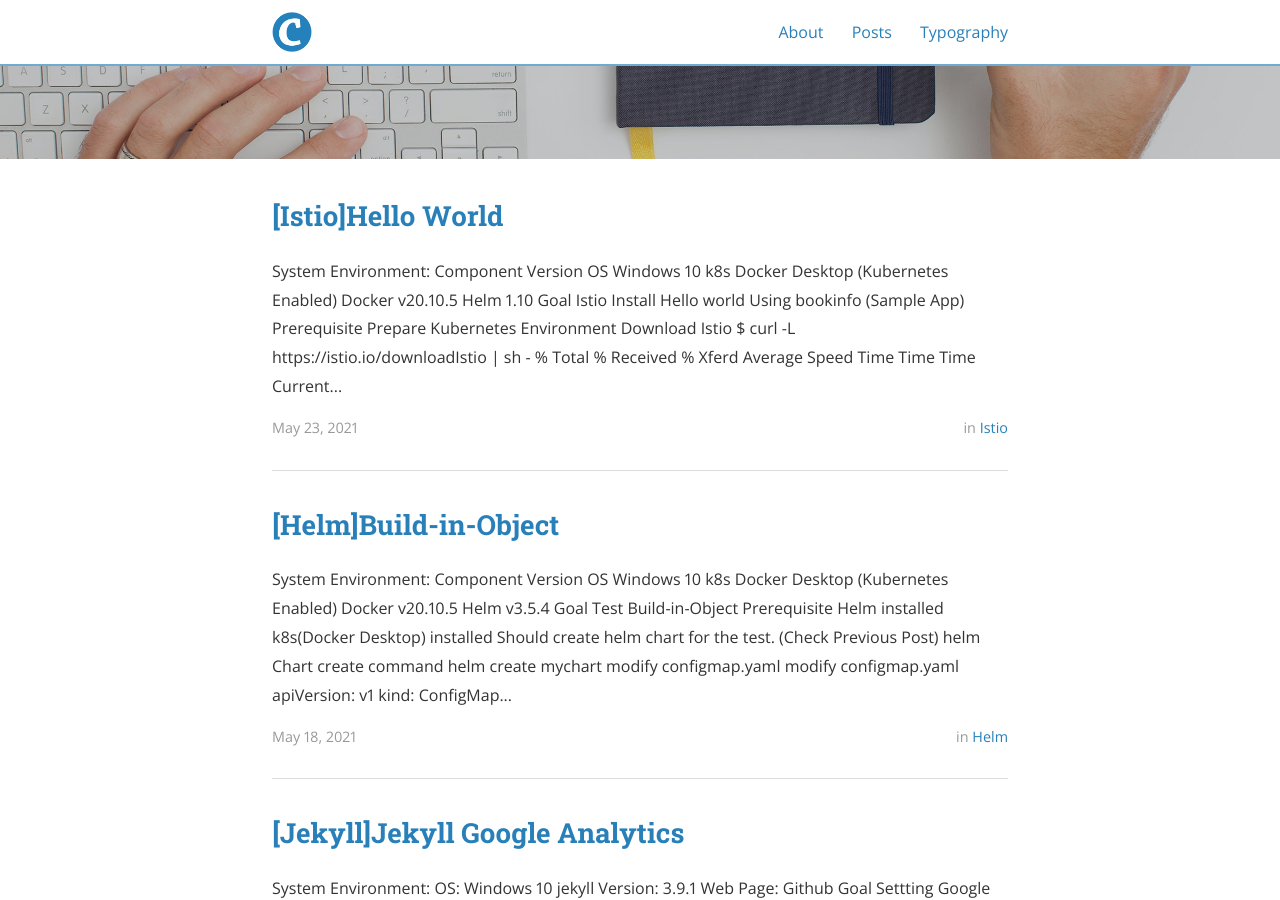
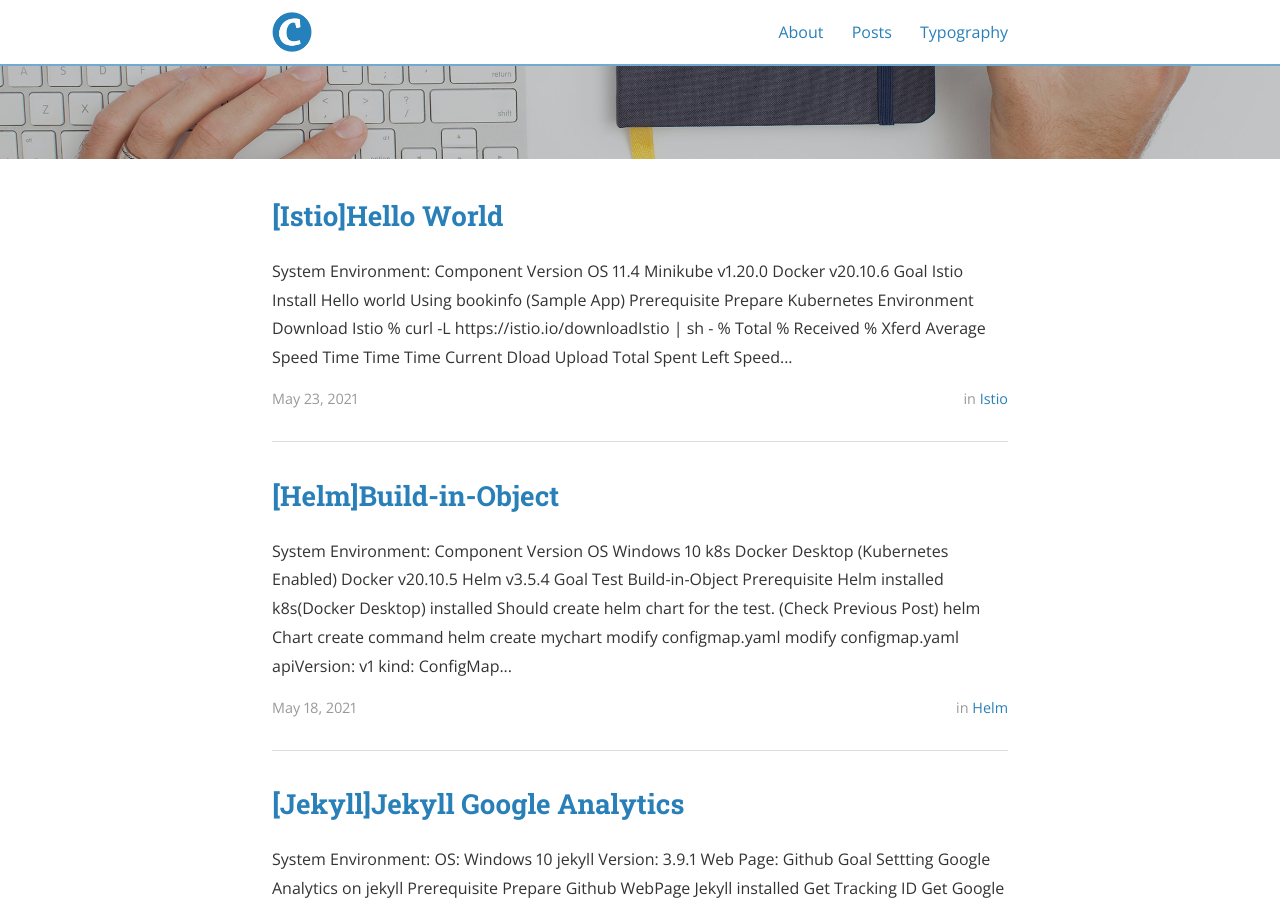
Before and after one commit to rhsoddld/rhsoddld.github.io, a Jekyll site: the page built from index.html, in a window 1280 px wide and 900 px high, scrolled down 346 px. Built offline with Jekyll 4.4.1, drawn with Linux system fonts in a browser that asks for light colours; nearby versions of some CDN libraries; the list of posts is cut into pages by our own code; part of the change alters nothing that is shown.

Commit message:
modify istio
modify istio

```diff
--- a/_posts/2021-05-23-istio_1.md
+++ b/_posts/2021-05-23-istio_1.md
@@ -10,10 +10,9 @@ categories: Istio
 
 |  Component  |  Version  |
 | ---- | ---- |
-|  OS  |  Windows 10  |
-|  k8s  |  Docker Desktop <br>(Kubernetes Enabled)  |
-|  Docker  |  v20.10.5  |
-|  Helm  |  1.10  |
+|  OS  |  11.4  |
+|  Minikube  |  v1.20.0  |
+|  Docker  |  v20.10.6  |
 
 
 
@@ -25,13 +24,13 @@ categories: Istio
   Prepare Kubernetes Environment
 
 ## Download Istio
-	$ curl -L https://istio.io/downloadIstio | sh -
-	  % Total    % Received % Xferd  Average Speed   Time    Time     Time  Current
-	                                 Dload  Upload   Total   Spent    Left  Speed
-	100   102  100   102    0     0    188      0 --:--:-- --:--:-- --:--:--   188
-	100  4573  100  4573    0     0   4773      0 --:--:-- --:--:-- --:--:-- 17793
+	% curl -L https://istio.io/downloadIstio | sh -
+	% Total    % Received % Xferd  Average Speed   Time    Time     Time  Current
+									Dload  Upload   Total   Spent    Left  Speed
+	100   102  100   102    0     0     86      0  0:00:01  0:00:01 --:--:--    86
+	100  4573  100  4573    0     0   3073      0  0:00:01  0:00:01 --:--:--  457k
 
-	Downloading istio-1.10.0 from https://github.com/istio/istio/releases/download/1.10.0/istio-1.10.0-linux-amd64.tar.gz ...
+	Downloading istio-1.10.0 from https://github.com/istio/istio/releases/download/1.10.0/istio-1.10.0-osx.tar.gz ...
 
 	Istio 1.10.0 Download Complete!
 
@@ -41,18 +40,24 @@ categories: Istio
 	See https://istio.io/latest/docs/setup/install/ to add Istio to your Kubernetes cluster.
 
 	To configure the istioctl client tool for your workstation,
-	add the /home/lee/istio-1.10.0/bin directory to your environment path variable with:
-	         export PATH="$PATH:/home/lee/istio-1.10.0/bin"
+	add the /Users/Alvin/Desktop/istio/istio-1.10.0/bin directory to your environment path variable with:
+		export PATH="$PATH:/Users/Alvin/Desktop/istio/istio-1.10.0/bin"
 
 	Begin the Istio pre-installation check by running:
-	         istioctl x precheck
+		istioctl x precheck
 
 	Need more information? Visit https://istio.io/latest/docs/setup/install/
 
 ## Add Istio command path
-	$ pwd
-	/home/lee/istio-1.10.0
-	$  export PATH=$PWD/bin:$PATH
+	% ls
+	istio-1.10.0
+
+	% cd istio-1.10.0
+
+	% pwd
+	/Users/Alvin/Desktop/istio/istio-1.10.0
+
+	% export PATH=$PWD/bin:$PATH
 
 ## Version Check
 	$ istioctl version
@@ -60,37 +65,35 @@ categories: Istio
 	1.10.0
 
 ## Install Istio (Demo Profile)
-	$ istioctl install --set profile=demo -y
-	Detected that your cluster does not support third party JWT authentication. Falling back to less secure first party JWT. See https://istio.io/v1.10/docs/ops/best-practices/security/#configure-third-party-service-account-tokens for details.
-	! values.global.jwtPolicy is deprecated; use Values.global.jwtPolicy=third-party-jwt. See http://istio.io/latest/docs/ops/best-practices/security/#configure-third-party-service-account-tokens for more information instead
+	% istioctl install --set profile=demo -y
 	✔ Istio core installed
 	✔ Istiod installed
 	✔ Ingress gateways installed
 	✔ Egress gateways installed
-	✔ Installation complete                                                                                                                                      Thank you for installing Istio 1.10.  Please take a few minutes to tell us about your install/upgrade experience!  https://forms.gle/KjkrDnMPByq7akrYA
+	✔ Installation complete Thank you for installing Istio 1.10.  Please take a few minutes to tell us about your install/upgrade experience!  https://forms.gle/KjkrDnMPByq7akrYA%
 
 
 ## Check Istio
-	$ kubectl get namespaces
+	% kubectl get namespaces
 	NAME              STATUS   AGE
-	default           Active   11d
-	istio-system      Active   3m47s
-	kube-node-lease   Active   11d
-	kube-public       Active   11d
-	kube-system       Active   11d
+	default           Active   4d
+	istio-system      Active   119s
+	kube-node-lease   Active   4d
+	kube-public       Active   4d
+	kube-system       Active   4d
 
-	$ kubectl get pods --namespace=istio-system
-	NAME                                   READY   STATUS    RESTARTS   AGE
-	istio-egressgateway-757584858-qtb9l    1/1     Running   0          2m44s
-	istio-ingressgateway-cf4f68b6d-46b76   1/1     Running   0          2m44s
-	istiod-6c5f5698d-dml76                 1/1     Running   0          4m30s
+	% kubectl get pods --namespace=istio-system
+	NAME                                    READY   STATUS    RESTARTS   AGE
+	istio-egressgateway-585f7668fc-cvrbx    1/1     Running   0          113s
+	istio-ingressgateway-8657768d87-cv7xf   1/1     Running   0          113s
+	istiod-56874696b5-scwnb                 1/1     Running   0          2m1s
 
 ## Enable Sidecar Proxy (in default namespace)
 	$ kubectl label namespace default istio-injection=enabled
 	namespace/default labeled
 
 ## Deploy Sample Application (Bookinfo)
-	$ kubectl apply -f samples/bookinfo/platform/kube/bookinfo.yaml
+	% kubectl apply -f samples/bookinfo/platform/kube/bookinfo.yaml
 	service/details created
 	serviceaccount/bookinfo-details created
 	deployment.apps/details-v1 created
@@ -106,91 +109,119 @@ categories: Istio
 	serviceaccount/bookinfo-productpage created
 	deployment.apps/productpage-v1 created
 
-	$ kubectl get services
+	% kubectl get services
 	NAME          TYPE        CLUSTER-IP       EXTERNAL-IP   PORT(S)    AGE
-	details       ClusterIP   10.109.137.98    <none>        9080/TCP   21s
-	kubernetes    ClusterIP   10.96.0.1        <none>        443/TCP    11d
-	productpage   ClusterIP   10.101.88.99     <none>        9080/TCP   20s
-	ratings       ClusterIP   10.102.196.134   <none>        9080/TCP   21s
-	reviews       ClusterIP   10.100.191.88    <none>        9080/TCP   20s
+	details       ClusterIP   10.105.145.225   <none>        9080/TCP   23s
+	kubernetes    ClusterIP   10.96.0.1        <none>        443/TCP    4d
+	productpage   ClusterIP   10.107.102.111   <none>        9080/TCP   22s
+	ratings       ClusterIP   10.97.83.29      <none>        9080/TCP   23s
+	reviews       ClusterIP   10.111.208.218   <none>        9080/TCP   23s
 
-	$ kubectl get pods
+	% kubectl get pods
 	NAME                              READY   STATUS    RESTARTS   AGE
-	details-v1-79f774bdb9-c7xbg       2/2     Running   0          9m8s
-	productpage-v1-6b746f74dc-bcg4q   2/2     Running   0          9m6s
-	ratings-v1-b6994bb9-vpmll         2/2     Running   0          9m7s
-	reviews-v1-545db77b95-jqvvp       2/2     Running   0          9m6s
-	reviews-v2-7bf8c9648f-fqpmj       2/2     Running   0          9m7s
-	reviews-v3-84779c7bbc-t26wd       2/2     Running   0          9m7s
+	details-v1-79f774bdb9-4td7d       2/2     Running   0          32s
+	productpage-v1-6b746f74dc-wllxp   2/2     Running   0          32s
+	ratings-v1-b6994bb9-tqtzx         2/2     Running   0          32s
+	reviews-v1-545db77b95-24fmp       2/2     Running   0          31s
+	reviews-v2-7bf8c9648f-hcc88       2/2     Running   0          32s
+	reviews-v3-84779c7bbc-vwf6t       2/2     Running   0          32s
 
-## Access Test
-	$ kubectl get pod -l app=ratings -o jsonpath='{.items[0].metadata.name}'
-	ratings-v1-b6994bb9-vpmll
+## Access Test from the command line
+	% kubectl get pod -l app=ratings -o jsonpath='{.items[0].metadata.name}'
+	ratings-v1-b6994bb9-tqtzx%
 
-	$ kubectl exec "$(kubectl get pod -l app=ratings -o jsonpath='{.items[0].metadata.name}')" -c ratings -- curl -sS productpage:9080/productpage | grep -o "<title>.*</title>"
+	% kubectl exec "$(kubectl get pod -l app=ratings -o jsonpath='{.items[0].metadata.name}')" -c ratings -- curl -sS productpage:9080/productpage | grep -o "<title>.*</title>"
 	<title>Simple Bookstore App</title>
+
+
+
+## deploy istio gateway for sample app
+	% kubectl apply -f samples/bookinfo/networking/bookinfo-gateway.yaml
+	gateway.networking.istio.io/bookinfo-gateway created
+	virtualservice.networking.istio.io/bookinfo created
+
+	% kubectl get gateway
+	NAME               AGE
+	bookinfo-gateway   25s
+
+
+## Access Test through a web browser
+
+	% kubectl get svc -n istio-system
+	NAME                   TYPE           CLUSTER-IP       EXTERNAL-IP   PORT(S)                                                                      AGE
+	istio-egressgateway    ClusterIP      10.103.203.152   <none>        80/TCP,443/TCP                                                               5m26s
+	istio-ingressgateway   LoadBalancer   10.108.101.108   <pending>     15021:30269/TCP,80:32645/TCP,443:32587/TCP,31400:31926/TCP,15443:31995/TCP   5m25s
+	istiod                 ClusterIP      10.104.129.21    <none>        15010/TCP,15012/TCP,443/TCP,15014/TCP                                        5m34s
+
+Activate minikube tunnel
+	% minikube tunnel
+	Password:
+	Status:
+		machine: minikube
+		pid: 4757
+		route: 10.96.0.0/12 -> 192.168.64.2
+		minikube: Running
+		services: [istio-ingressgateway]
+		errors:
+			minikube: no errors
+			router: no errors
+			loadbalancer emulator: no errors
+
+We can get external ip address
+	% kubectl get svc -n istio-system
+	NAME                   TYPE           CLUSTER-IP       EXTERNAL-IP      PORT(S)                                                                      AGE
+	istio-egressgateway    ClusterIP      10.103.203.152   <none>           80/TCP,443/TCP                                                               6m19s
+	istio-ingressgateway   LoadBalancer   10.108.101.108   10.108.101.108   15021:30269/TCP,80:32645/TCP,443:32587/TCP,31400:31926/TCP,15443:31995/TCP   6m18s
+	istiod                 ClusterIP      10.104.129.21    <none>           15010/TCP,15012/TCP,443/TCP,15014/TCP                                        6m27s
+
 
 <img src="/assets/kubernetes/20210523/istio-helloworld-bookinfo.PNG">
 
 
-## deploy istio gateway for sample app
-	$ kubectl apply -f samples/bookinfo/networking/bookinfo-gateway.yaml
-	gateway.networking.istio.io/bookinfo-gateway created
-	virtualservice.networking.istio.io/bookinfo created
-
-	$ kubectl get gateway
-	NAME               AGE
-	bookinfo-gateway   43m
 
 ## Istio Configration Check
-	$ istioctl analyze
+	% istioctl analyze
 	✔ No validation issues found when analyzing namespace: default.
-
 
 ## ingress IP and ports Set (depend on your environment)
 [https://istio.io/latest/docs/setup/getting-started/](https://istio.io/latest/docs/setup/getting-started/)
 
-	$ kubectl get svc istio-ingressgateway -n istio-system
-		NAME                   TYPE           CLUSTER-IP      EXTERNAL-IP   PORT(S)                                                                      AGE
-		istio-ingressgateway   LoadBalancer   10.105.46.245   localhost     15021:30961/TCP,80:32033/TCP,443:30702/TCP,31400:31981/TCP,15443:31331/TCP   36m
+	% kubectl get svc istio-ingressgateway -n istio-system
+	NAME                   TYPE           CLUSTER-IP       EXTERNAL-IP      PORT(S)                                                                      AGE
+	istio-ingressgateway   LoadBalancer   10.108.101.108   10.108.101.108   15021:30269/TCP,80:32645/TCP,443:32587/TCP,31400:31926/TCP,15443:31995/TCP   12m
 
-	$ export INGRESS_HOST=$(kubectl -n istio-system get service istio-ingressgateway -o jsonpath='{.status.loadBalancer.ingress[0].ip}')
+	% export INGRESS_HOST=$(kubectl -n istio-system get service istio-ingressgateway -o jsonpath='{.status.loadBalancer.ingress[0].ip}')
+	% export INGRESS_PORT=$(kubectl -n istio-system get service istio-ingressgateway -o jsonpath='{.spec.ports[?(@.name=="http2")].port}')
+	% export SECURE_INGRESS_PORT=$(kubectl -n istio-system get service istio-ingressgateway -o jsonpath='{.spec.ports[?(@.name=="https")].port}')
 
-	$ export INGRESS_PORT=$(kubectl -n istio-system get service istio-ingressgateway -o jsonpath='{.spec.ports[?(@.name=="http2")].port}')
-
-	$ export SECURE_INGRESS_PORT=$(kubectl -n istio-system get service istio-ingressgateway -o jsonpath='{.spec.ports[?(@.name=="https")].port}')
-
-	$ export INGRESS_HOST=127.0.0.1
-
-	$ echo $INGRESS_HOST
-	127.0.0.1
-
-	$ echo $INGRESS_PORT
+	% echo $INGRESS_HOST
+	10.108.101.108
+	% echo $INGRESS_PORT
 	80
-
-	$ echo $SECURE_INGRESS_PORT
+	% echo $SECURE_INGRESS_PORT
 	443
-
-	$ export GATEWAY_URL=$INGRESS_HOST:$INGRESS_PORT
-
-	$ echo "$GATEWAY_URL"
-		127.0.0.1:80
-
-	$ echo "http://$GATEWAY_URL/productpage"
-		http://127.0.0.1:80/productpage
+	% export GATEWAY_URL=$INGRESS_HOST:$INGRESS_PORT
+	% echo "$GATEWAY_URL"
+	10.108.101.108:80
+	% echo "http://$GATEWAY_URL/productpage"
+	http://10.108.101.108:80/productpage
 
 
 ## addon kiali to Istio (Service Mech Observability)
 
-	$ pwd
-	/home/lee/istio-1.10.0
+	% pwd
+	/Users/Alvin/Desktop/istio/istio-1.10.0
 	$ ls
 	LICENSE  README.md  bin  manifest.yaml  manifests  samples  tools
-	$ ls samples/
-	README.md  bookinfo  custom-bootstrap  external      helloworld  jwt-server       multicluster  ratelimit  sleep     websockets
-	addons     certs     extauthz          health-check  httpbin     kubernetes-blog  operator      security   tcp-echo
-
-	$ kubectl apply -f samples/addons
+	% ls
+	LICENSE		README.md	bin		manifest.yaml	manifests	samples		tools
+	% ls samples/
+	README.md		extauthz		jwt-server		security
+	addons			external		kubernetes-blog		sleep
+	bookinfo		health-check		multicluster		tcp-echo
+	certs			helloworld		operator		websockets
+	custom-bootstrap	httpbin			ratelimit
+	% kubectl apply -f samples/addons
 	serviceaccount/grafana created
 	configmap/grafana created
 	service/grafana created
@@ -238,17 +269,17 @@ categories: Istio
 	unable to recognize "samples/addons/kiali.yaml": no matches for kind "MonitoringDashboard" in version "monitoring.kiali.io/v1alpha1"
 	unable to recognize "samples/addons/kiali.yaml": no matches for kind "MonitoringDashboard" in version "monitoring.kiali.io/v1alpha1"
 
-	$ kubectl rollout status deployment/kiali -n istio-system
+	% kubectl rollout status deployment/kiali -n istio-system
 	Waiting for deployment "kiali" rollout to finish: 0 of 1 updated replicas are available...
 	deployment "kiali" successfully rolled out
 
-	$ istioctl dashboard kiali
+	% istioctl dashboard kiali
 	http://localhost:20001/kiali
 	Failed to open browser; open http://localhost:20001/kiali in your browser.
 
 
 ## Generate access for the test
-	$ for i in $(seq 1 100); do curl -s -o /dev/null "http://$GATEWAY_URL/productpage"; done
+	% for i in $(seq 1 100); do curl -s -o /dev/null "http://$GATEWAY_URL/productpage"; done
 
 ## Access kiali and check
 <img src="/assets/kubernetes/20210523/istio-helloworld-kiali.PNG">
```
Also changed, not shown: assets/kubernetes/20210523/istio-helloworld-bookinfo.PNG.
